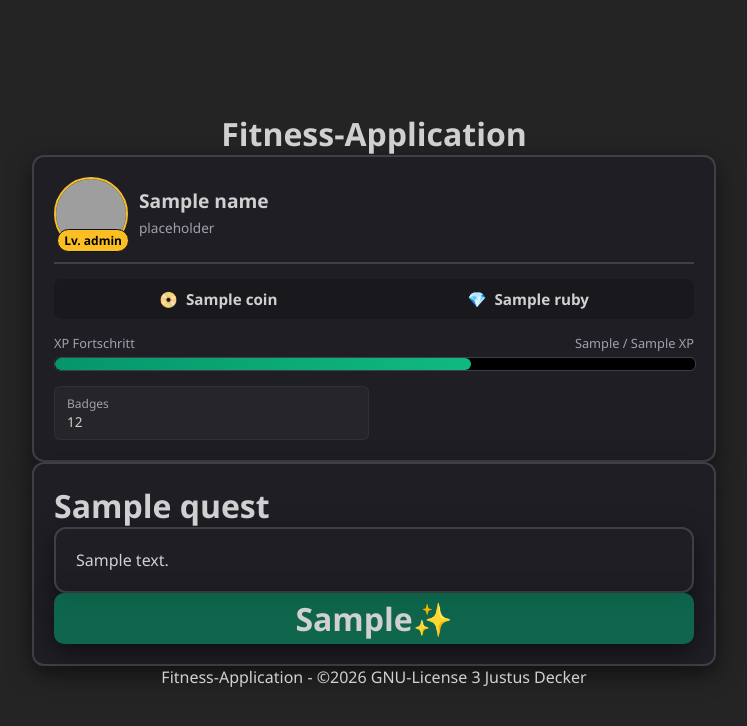
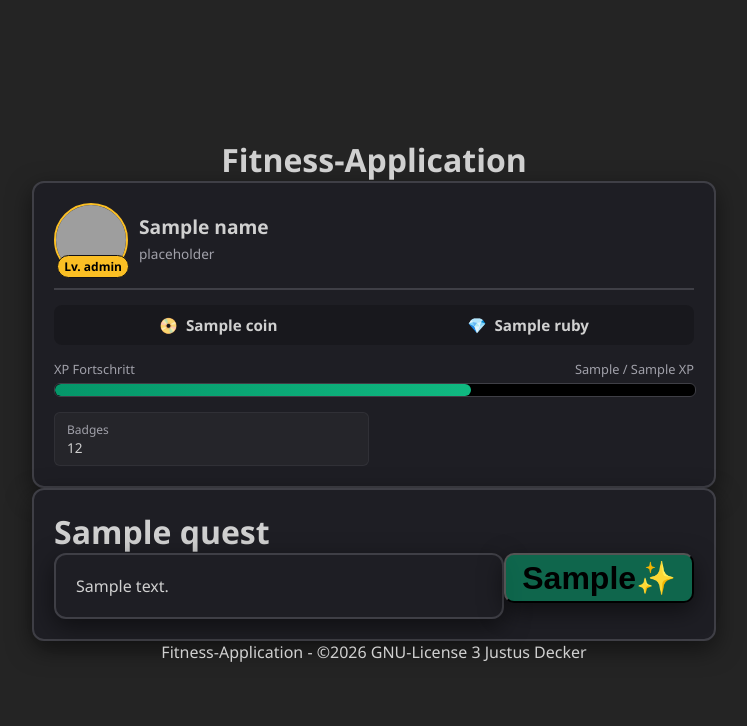
Before and after one commit to justusdecker/fitness-application, a Flask app: template src/frontend/templates/game/index.html in a window 1280 px wide. Shown: the top 726 px of the page, without its empty margins (266-1013 px from the left). Run offline with Flask 3, Linux system fonts and the light colour scheme; the template is opened without the code that fills it: most values are stand-ins (such as "Sample title", 1, 10 or a date in 2020); parts of the project's set-up code (start-up, migrations or seed data) failed here and were passed over; grey boxes are pictures that could not be loaded.

Commit message:
combined info-card & btn

```diff
--- a/src/frontend/templates/game/quests.html
+++ b/src/frontend/templates/game/quests.html
@@ -1,12 +1,14 @@
 {% for quest in quests %}
     <div class="card">
         <h1>{{quest}}</h1>
-        <div class="info-card">
-            <p>{{quests[quest].message}}</p>
-        </div>
+
         <div class="besides">
-
-            <div class="high-icon btn">{{quests[quest].xp}}✨</div>
+            <div class="info-card">
+                <p>{{quests[quest].message}}</p>
+            </div>
+            <form action="game/buy/{{quest}}" method="get">
+                <button class="high-icon btn" id="{{quest}}">{{quests[quest].xp}}✨</button>
+            </form>
         </div>
 
         <div class="besides">
```
